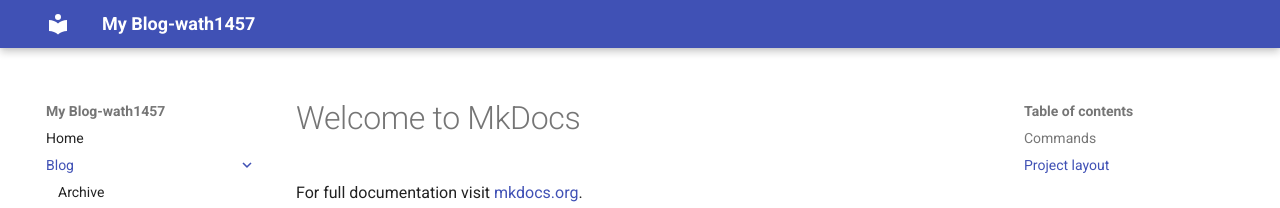
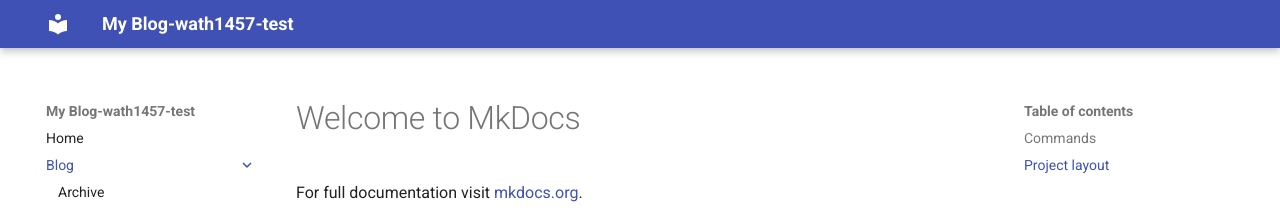
Before and after one commit to wath1457/wath1457.github.io, an MkDocs documentation site: the page built from docs/blog/index.md, in a window 1280 px wide. Shown: the top 208 px of the page. Built offline with MkDocs 1.6.1 and Material for MkDocs 9.7.7, drawn with Linux system fonts in a browser that asks for light colours.

Commit message:
test: test

```diff
--- a/mkdocs.yml
+++ b/mkdocs.yml
@@ -1,4 +1,4 @@
-site_name: My Blog-wath1457
+site_name: My Blog-wath1457-test
 theme:
   name: material
   features:
```
